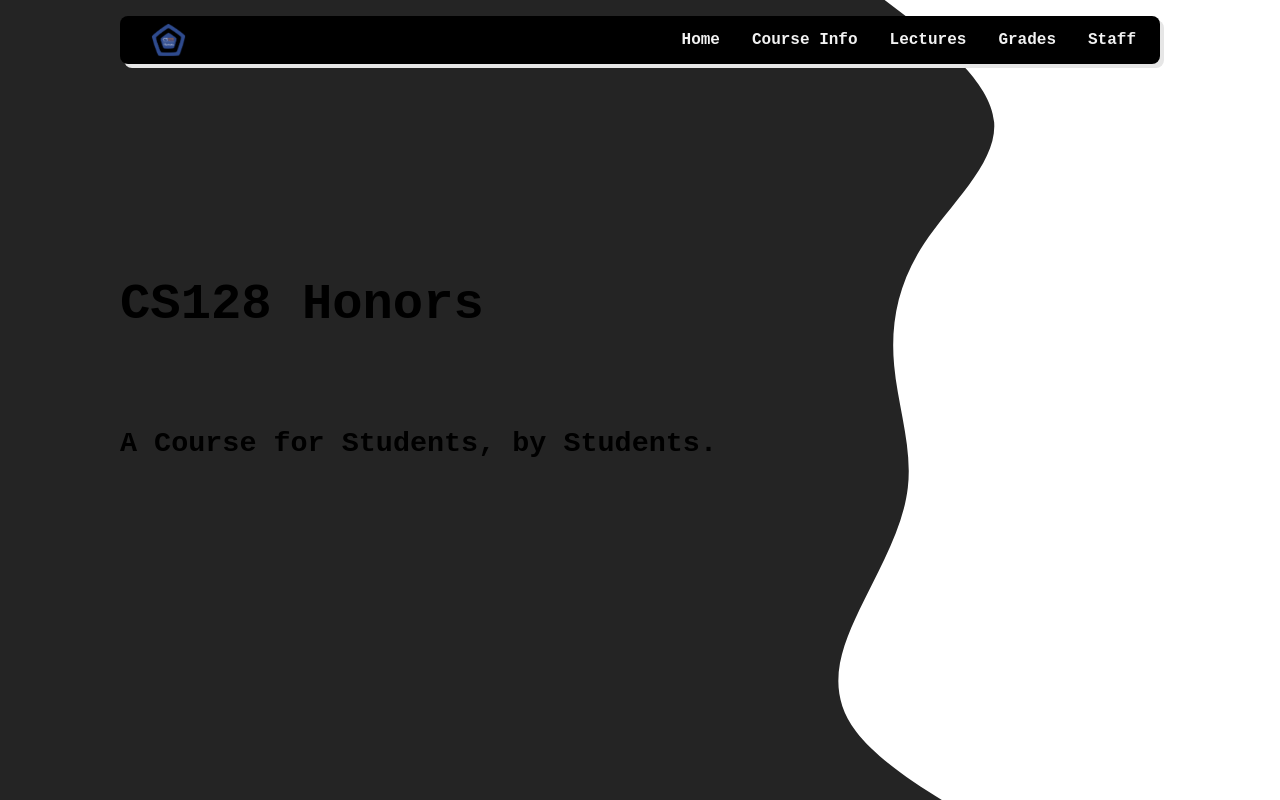
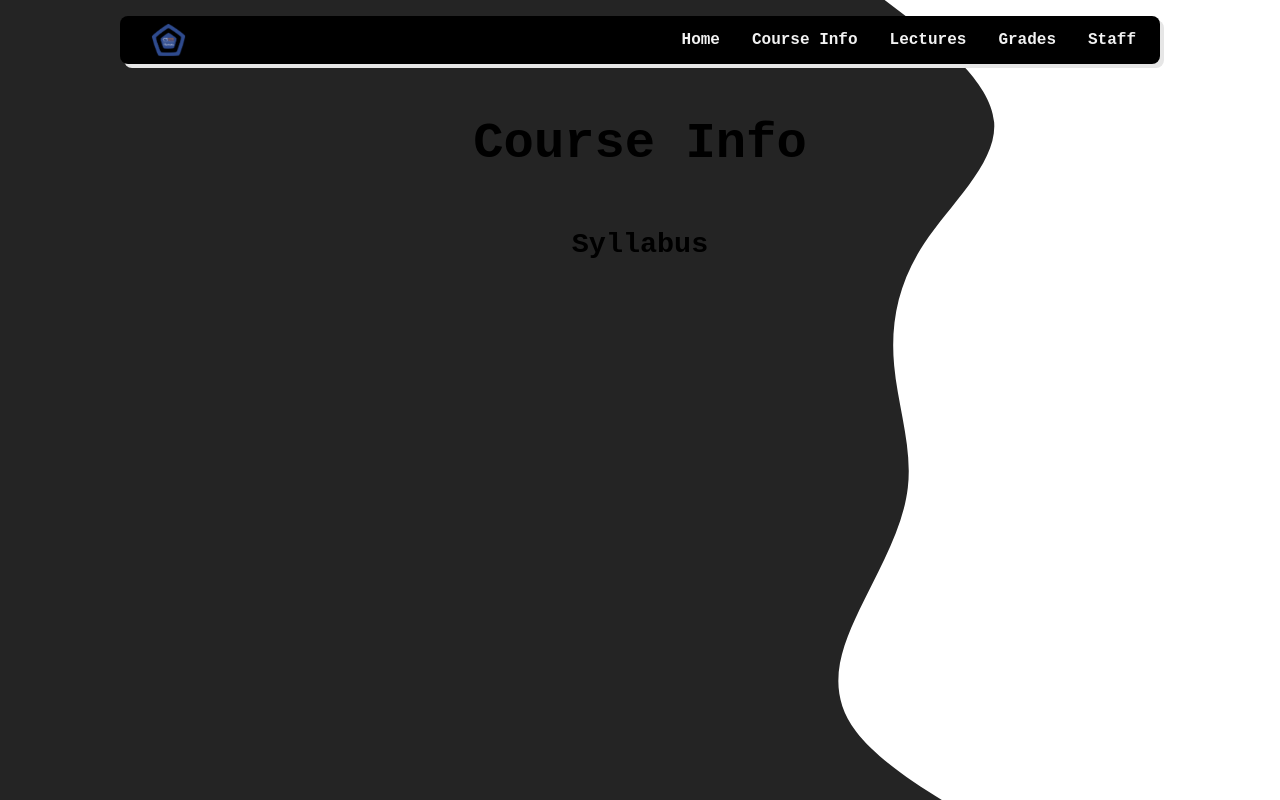
Before and after one commit to dwarbler/CS128H-Course-Website, a React (Vite) app in the folder cs128h-course-website/: page /CourseInfo in a window 1280 px wide. Built offline with nearby package versions, Linux system fonts and the light colour scheme.

Commit message:
Finish up routing and the work for today

```diff
--- /dev/null
+++ b/cs128h-course-website/src/components/Info.tsx
@@ -0,0 +1,13 @@
+export default function Info(): JSX.Element {
+    return (
+        <>
+            <div className="intro">
+                <h2>Course Info</h2>
+                <h4>Syllabus</h4>
+                <div className="syllabus">
+
+                </div>
+            </div>
+        </>
+    )
+}
--- a/cs128h-course-website/src/pages/CourseInfo.tsx
+++ b/cs128h-course-website/src/pages/CourseInfo.tsx
@@ -1,11 +1,11 @@
 import Navbar from "../components/Navbar"
-import Hero from "../components/Hero"
+import Info from "../components/Info"
 
 export default function CourseInfo(): JSX.Element {
     return (
         <>
             <Navbar />
-            <Hero />
+            <Info />
         </>
     )
 }
```
